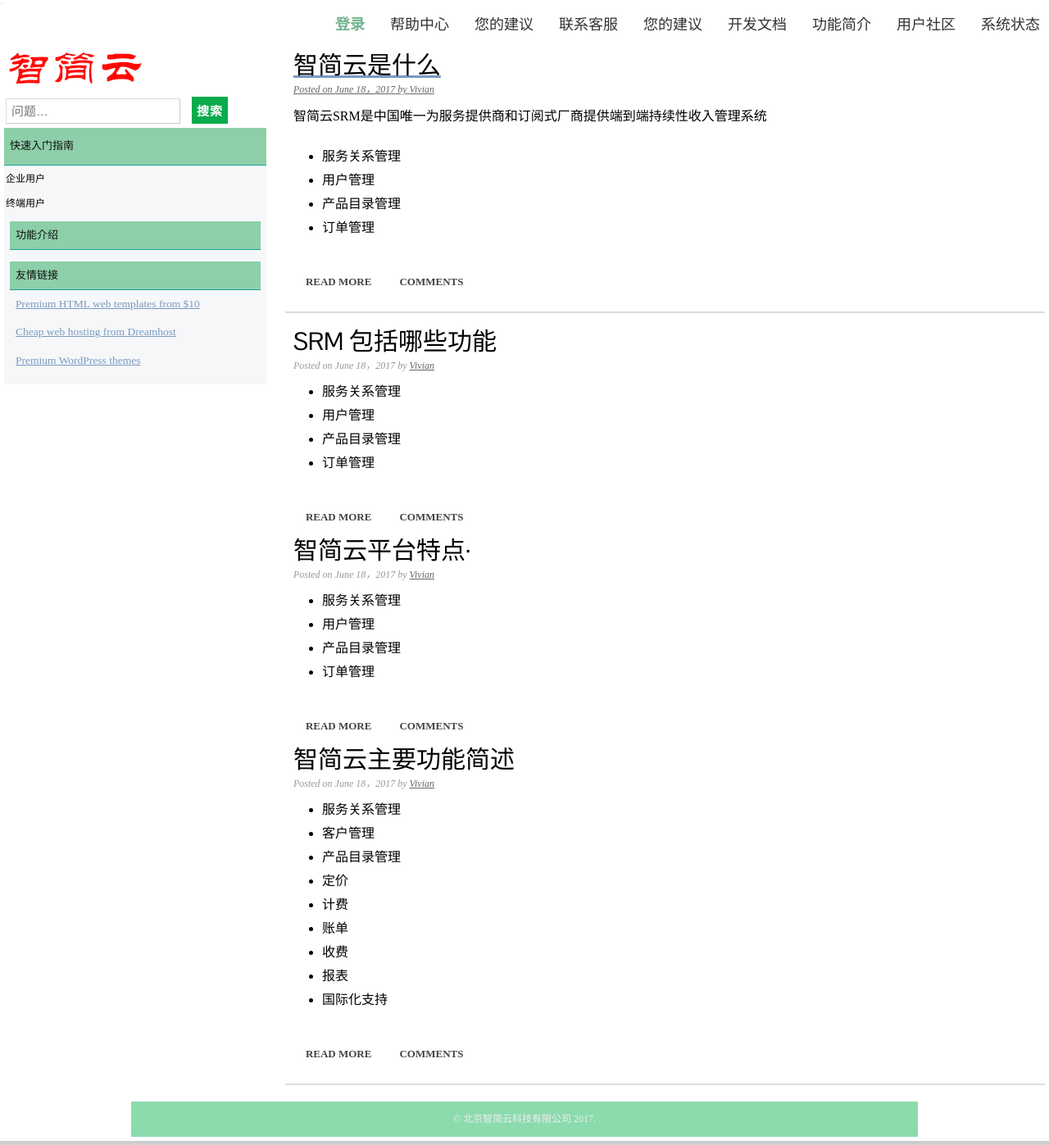
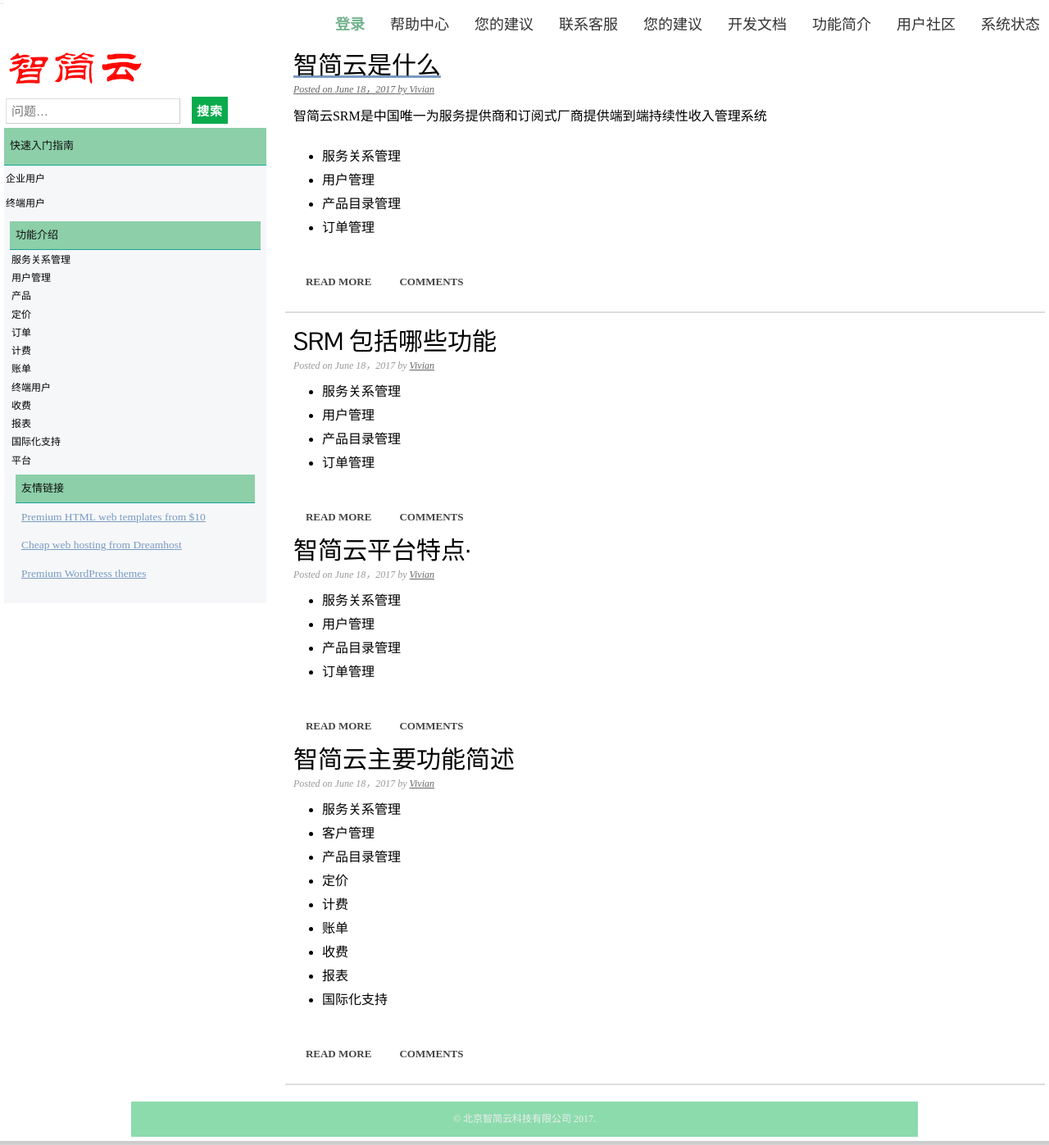
Before and after one commit to dreampivot/slipscloud.github.io, a Jekyll site: the page help/help-index.html, which Jekyll copies as it is, in a window 1280 px wide and 1397 px high. Shown: the whole window at 82% size. Built offline with Jekyll 4.4.1, drawn with Linux system fonts in a browser that asks for light colours.

Commit message:
Update help-index.html

```diff
--- a/help/help-index.html
+++ b/help/help-index.html
@@ -124,6 +124,109 @@
                 <li>
                  <h4>功能介绍</h4>
                     <ul>
+	                <ul>
+		<div class="dropdown">
+                <button class="dropbtn">服务关系管理</button>
+ 		 <div class="dropdown-content">
+   		 <a href="#">管理员</a>
+  		 <a href="#">一般企业用户</a>
+  		</div>
+		</div>
+
+                <ul>
+		<div class="dropdown">
+                <button class="dropbtn">用户管理</button>
+ 		 <div class="dropdown-content">
+  		 <a href="#">一般用户</a>
+  		</div>
+		</div>
+
+                </ul>                <ul>
+		<div class="dropdown">
+                <button class="dropbtn">产品</button>
+ 		 <div class="dropdown-content">
+   		 <a href="#">管理员</a>
+  		 <a href="#">一般企业用户</a>
+  		</div>
+		</div>
+
+                <ul>
+		<div class="dropdown">
+                <button class="dropbtn">定价</button>
+ 		 <div class="dropdown-content">
+  		 <a href="#">一般用户</a>
+  		</div>
+		</div>
+
+                </ul>                <ul>
+		<div class="dropdown">
+                <button class="dropbtn">订单</button>
+ 		 <div class="dropdown-content">
+   		 <a href="#">管理员</a>
+  		 <a href="#">一般企业用户</a>
+  		</div>
+		</div>
+
+                <ul>
+		<div class="dropdown">
+                <button class="dropbtn">计费</button>
+ 		 <div class="dropdown-content">
+  		 <a href="#">一般用户</a>
+  		</div>
+		</div>
+
+                </ul>                <ul>
+		<div class="dropdown">
+                <button class="dropbtn">账单</button>
+ 		 <div class="dropdown-content">
+   		 <a href="#">管理员</a>
+  		 <a href="#">一般企业用户</a>
+  		</div>
+		</div>
+
+                <ul>
+		<div class="dropdown">
+                <button class="dropbtn">终端用户</button>
+ 		 <div class="dropdown-content">
+  		 <a href="#">一般用户</a>
+  		</div>
+		</div>
+
+                </ul>                <ul>
+		<div class="dropdown">
+                <button class="dropbtn">收费</button>
+ 		 <div class="dropdown-content">
+   		 <a href="#">管理员</a>
+  		 <a href="#">一般企业用户</a>
+  		</div>
+		</div>
+
+                <ul>
+		<div class="dropdown">
+                <button class="dropbtn">报表</button>
+ 		 <div class="dropdown-content">
+  		 <a href="#">一般用户</a>
+  		</div>
+		</div>
+	                <ul>
+		<div class="dropdown">
+                <button class="dropbtn">国际化支持</button>
+ 		 <div class="dropdown-content">
+   		 <a href="#">管理员</a>
+  		 <a href="#">一般企业用户</a>
+  		</div>
+		</div>
+
+                <ul>
+		<div class="dropdown">
+                <button class="dropbtn">平台</button>
+ 		 <div class="dropdown-content">
+  		 <a href="#">一般用户</a>
+  		</div>
+		</div>
+
+                </ul>
+                </ul>
                    </ul>
                 </li>
 
```
